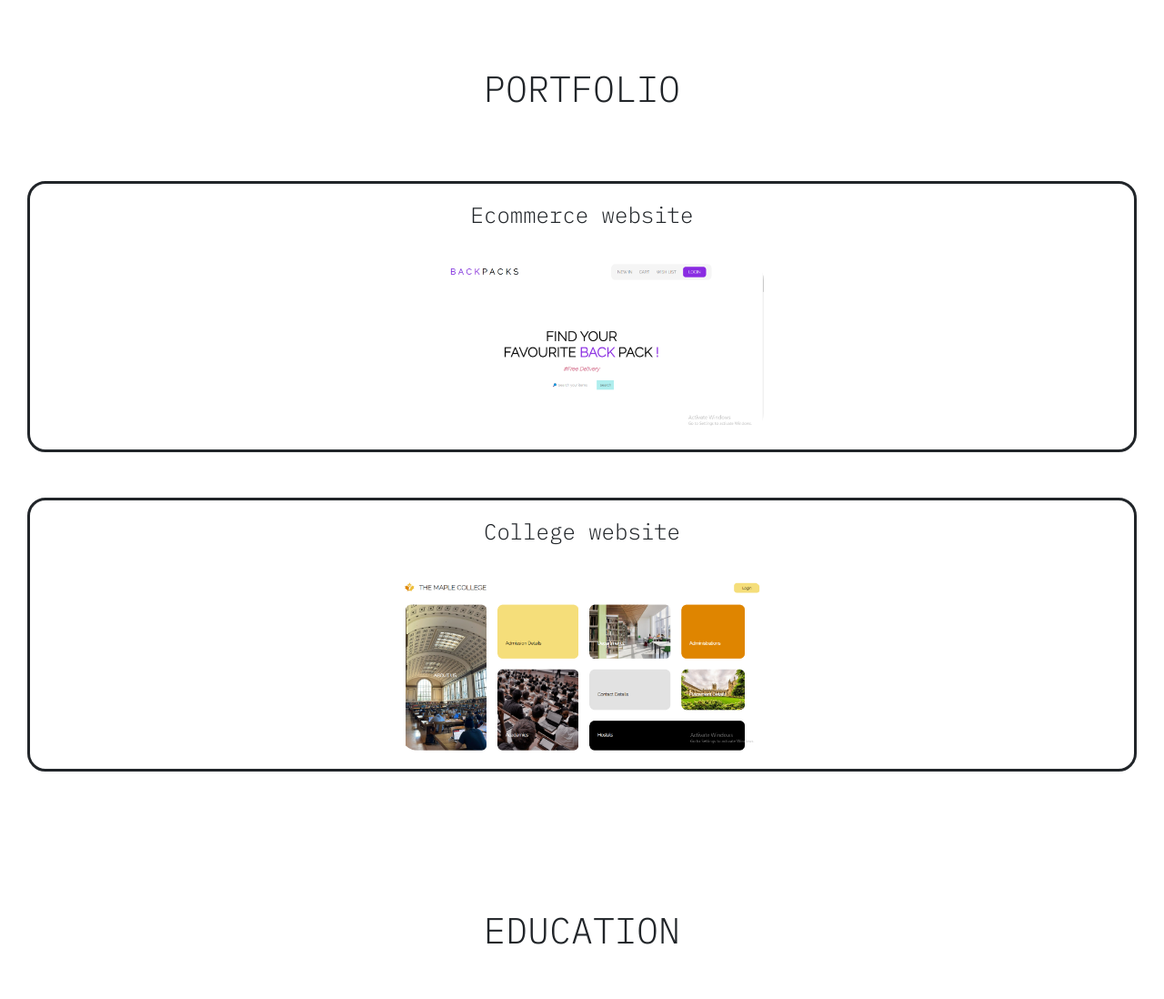
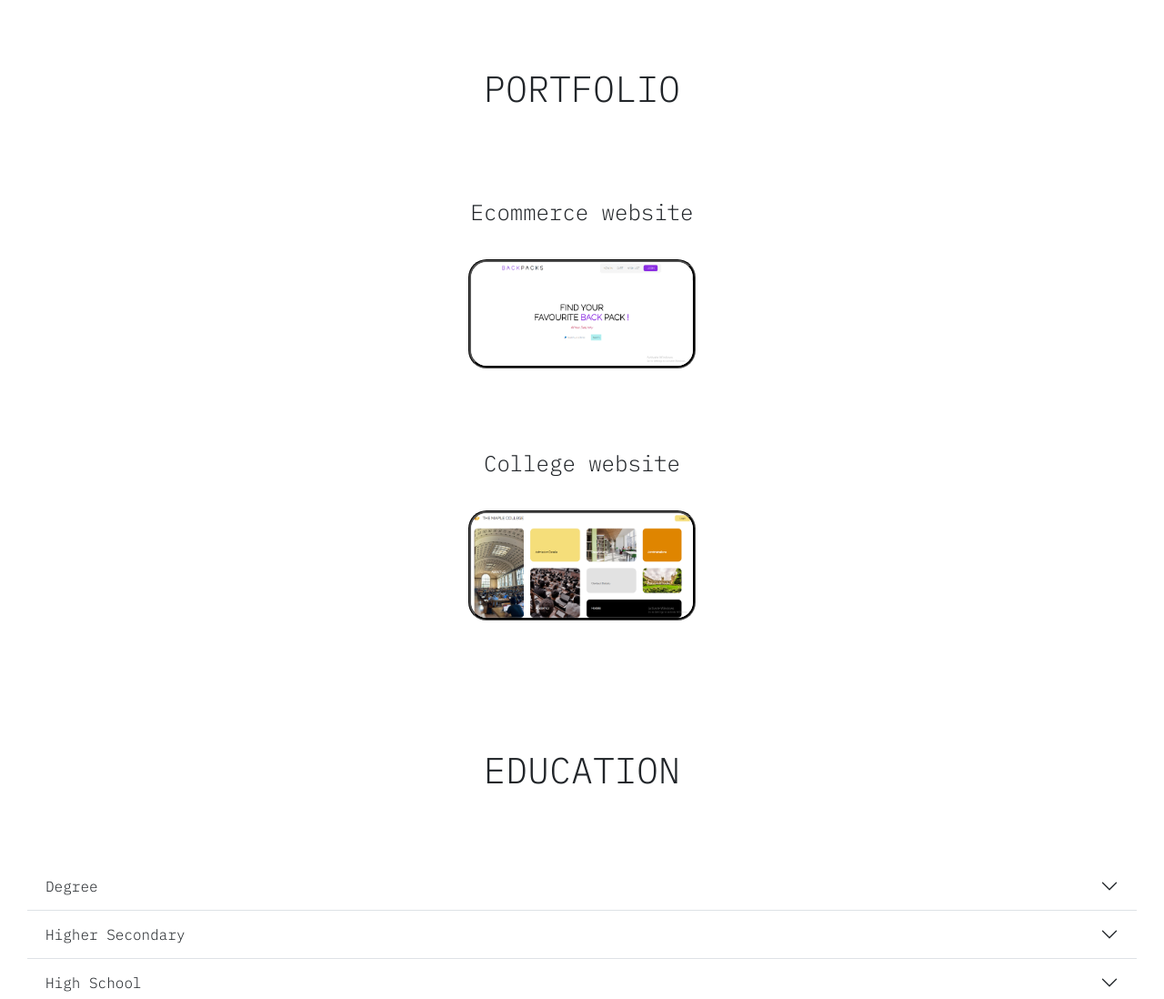
Before and after one commit to aavaniie/Portfolio, a plain HTML site: page index.html in a window 1280 px wide. Shown: the part 1707-2805 px from the top of the page at 91% size. Drawn offline with nearby package versions, Linux system fonts and the light colour scheme; a web font is replaced by a local one.

Commit message:
Update style.css

```diff
--- a/style.css
+++ b/style.css
@@ -63,27 +63,25 @@
 }
 .divimg{
     text-align: center;
-    display: flex;
-    flex-direction: column;
-    justify-content: space-between;
+    justify-content: space-evenly;
 }
 .webimg{
-    border: solid;
-    border-radius: 20px;
     margin-bottom: 50px;
     padding: 20px;
 }
 .divimg a img{
-    width: 400px;
-    border: none;
+    width: 250px;
+    border: groove;
+    border-color:black;
     border-radius: 20px;
 }
 .divimg img:hover{
-    width:450px
+    width:270px
 }
 .divimg h4{
     padding-bottom: 30px;
 }
+
 
 /* EDUCATION */
 
```
